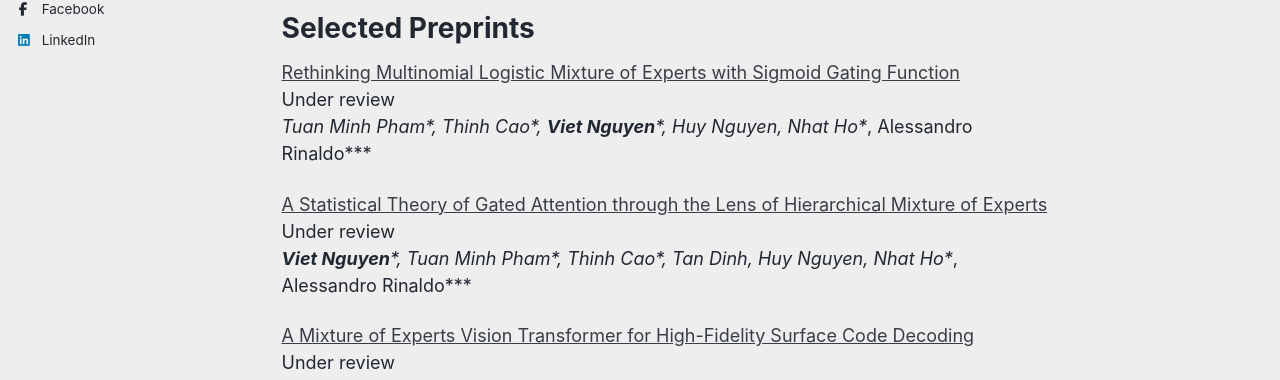
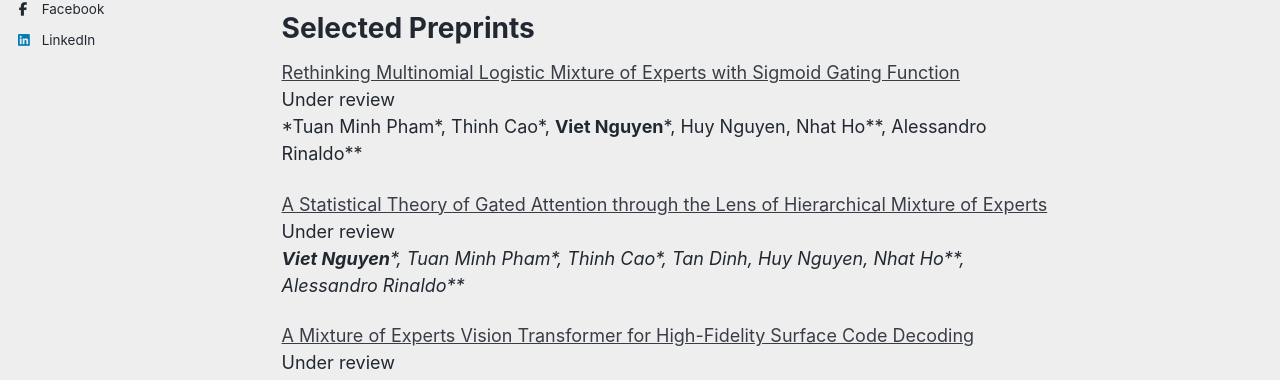
Before and after one commit to hsgsstudent/hsgsstudent.github.io, a Jekyll site: the page built from _pages/about.md, in a window 1280 px wide and 1331 px high. Shown: the part 570-950 px from the top of the window. Built offline with Jekyll 4.4.1, drawn with Linux system fonts in a browser that asks for light colours; some web fonts are replaced; a script bundle is joined from its source files by our own code; library files that are not in the unit come from our copies.

```diff
--- a/_pages/about.md
+++ b/_pages/about.md
@@ -20,11 +20,11 @@ Selected Preprints
 ======
 [Rethinking Multinomial Logistic Mixture of Experts with Sigmoid Gating Function](https://arxiv.org/abs/2602.01466) <br/>
 Under review <br/>
-*Tuan Minh Pham\*, Thinh Cao\*, __Viet Nguyen__\*, Huy Nguyen, Nhat Ho\**, Alessandro Rinaldo\***<br/>
+*Tuan Minh Pham\*, Thinh Cao\*, __Viet Nguyen__\*, Huy Nguyen, Nhat Ho\*\*, Alessandro Rinaldo\*\*<br/>
 
 [A Statistical Theory of Gated Attention through the Lens of Hierarchical Mixture of Experts](https://arxiv.org/abs/2602.01468) <br/>
 Under review <br/>
-*__Viet Nguyen__\*, Tuan Minh Pham\*, Thinh Cao\*, Tan Dinh, Huy Nguyen, Nhat Ho\**, Alessandro Rinaldo\***<br/>
+*__Viet Nguyen__\*, Tuan Minh Pham\*, Thinh Cao\*, Tan Dinh, Huy Nguyen, Nhat Ho\*\*, Alessandro Rinaldo\*\**<br/>
 
 [A Mixture of Experts Vision Transformer for High-Fidelity Surface Code Decoding](https://arxiv.org/abs/2601.12483) <br/>
 Under review <br/>
```
